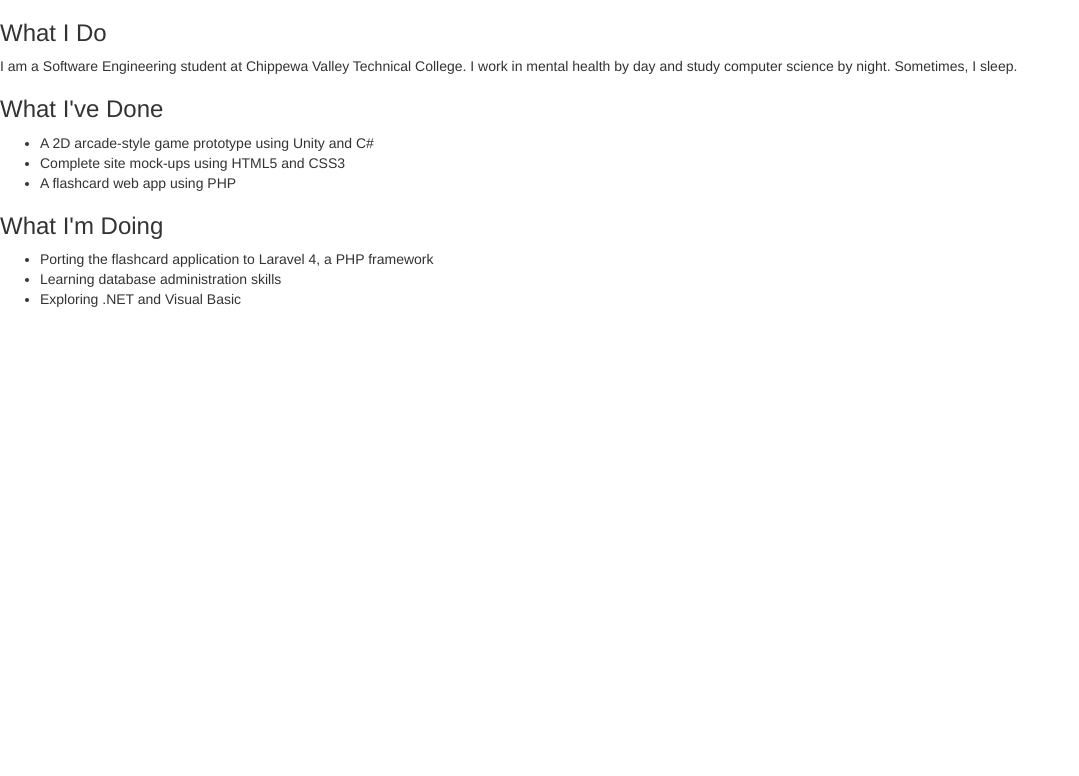
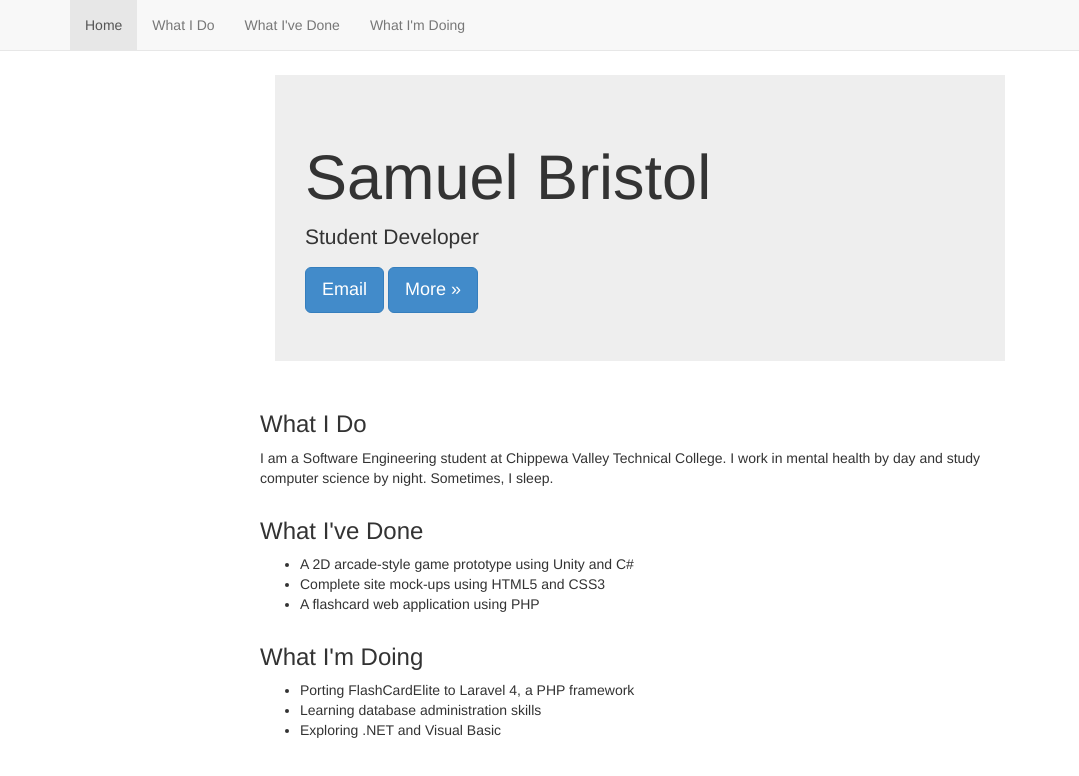
Before and after one commit to SamuelBristol/Bootstrap-PersonalWebsite, a plain HTML site: page index.html in a window 1280 px wide. Shown: the whole page, without its empty margins (0-1079 px from the left). Drawn offline with nearby package versions, Linux system fonts and the light colour scheme.

Commit message:
adds some styling, images folder and custom styles

```diff
--- /dev/null
+++ b/css/styles.css
@@ -0,0 +1,6 @@
+.wrapper {
+	margin-top: 75px;
+	max-width: 730px;
+	margin-left: auto;
+	margin-right: auto;
+}
--- a/index.html
+++ b/index.html
@@ -9,6 +9,9 @@
     <!-- Bootstrap -->
     <link href="css/bootstrap.min.css" rel="stylesheet">
 
+		<!-- Custom Styles -->
+		<link href="css/styles.css" rel="stylesheet">
+
     <!-- HTML5 Shim and Respond.js IE8 support of HTML5 elements and media queries -->
     <!-- WARNING: Respond.js doesn't work if you view the page via file:// -->
     <!--[if lt IE 9]>
@@ -17,21 +20,61 @@
     <![endif]-->
   </head>
   <body>
+		<div class="navbar navbar-default navbar-fixed-top" role="navigation">
+      <div class="container">
+        <div class="navbar-header">
+          <button type="button" class="navbar-toggle collapsed" data-toggle="collapse" data-target=".navbar-collapse">
+            <span class="sr-only">Toggle navigation</span>
+            <span class="icon-bar"></span>
+            <span class="icon-bar"></span>
+            <span class="icon-bar"></span>
+          </button>
+        </div>
+        <div class="collapse navbar-collapse">
+          <ul class="nav navbar-nav">
+            <li class="active"><a href="#">Home</a></li>
+            <li><a href="#about">What I Do</a></li>
+            <li><a href="">What I've Done</a></li>
+            <li><a href="">What I'm Doing</a></li>
+          </ul>
+        </div><!--/.nav-collapse -->
+      </div>
+    </div> <!-- end navbar -->
+
+		<div class="wrapper">
+			<div class="jumbotron">
+					<h1>Samuel Bristol</h1>
+					<p>Student Developer</p>
+					<a class="btn btn-primary btn-lg" role="button" href="mailto:samuel.d.bristol@gmail.com">Email</a>
+					<a class="btn btn-primary btn-lg" role="button">More &raquo;</a>
+			</div>
+
+			<div class="row">
 				<h3>What I Do</h3>
 				<p>I am a Software Engineering student at Chippewa Valley Technical College. I work
 					 in mental health by day and study computer science by night. Sometimes, I sleep.</p>
+			</div>
+
+			<div class="row">
 				<h3>What I've Done</h3>
 				<ul>
 					<li>A 2D arcade-style game prototype using Unity and C#</li>
 					<li>Complete site mock-ups using HTML5 and CSS3</li>
-			<li>A flashcard web app using PHP</li>
+					<li>A flashcard web application using PHP</li>
 				</ul>
+			</div>
+
+			<div class="row">
 				<h3>What I'm Doing</h3>
 				<ul>
-			<li>Porting the flashcard application to Laravel 4, a PHP framework</li>
+					<li>Porting FlashCardElite to Laravel 4, a PHP framework</li>
 					<li>Learning database administration skills</li>
 					<li>Exploring .NET and Visual Basic</li>
 				</ul>
+			</div>
+		</div> <!-- end wrapper -->
+
+
 		<!-- jQuery (necessary for Bootstrap's JavaScript plugins) -->
     <script src="https://ajax.googleapis.com/ajax/libs/jquery/1.11.1/jquery.min.js"></script>
     <!-- Include all compiled plugins (below), or include individual files as needed -->
```
Also changed, not shown: img/bg.jpg (added). Lines whose indentation alone changed are shown as unchanged.
